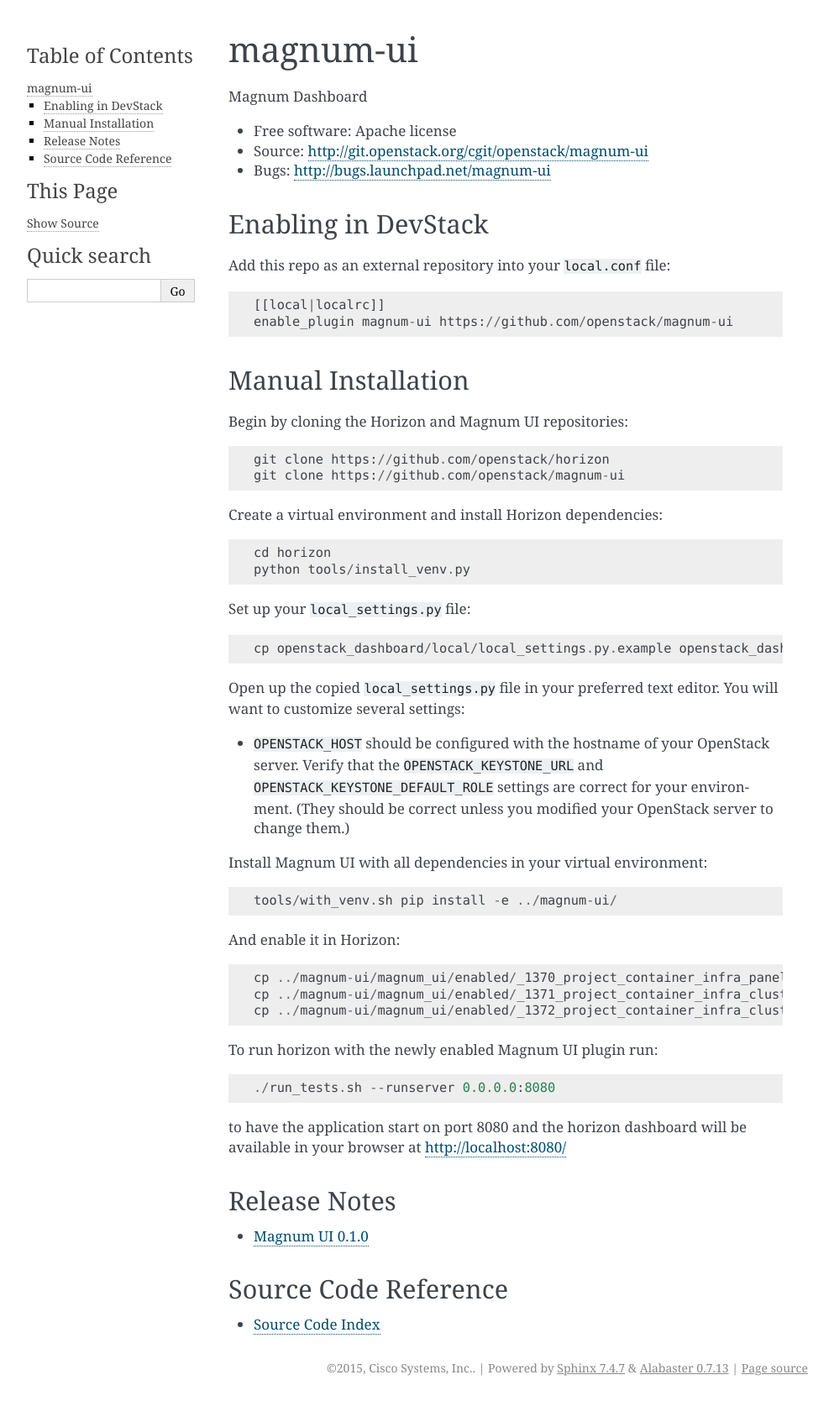
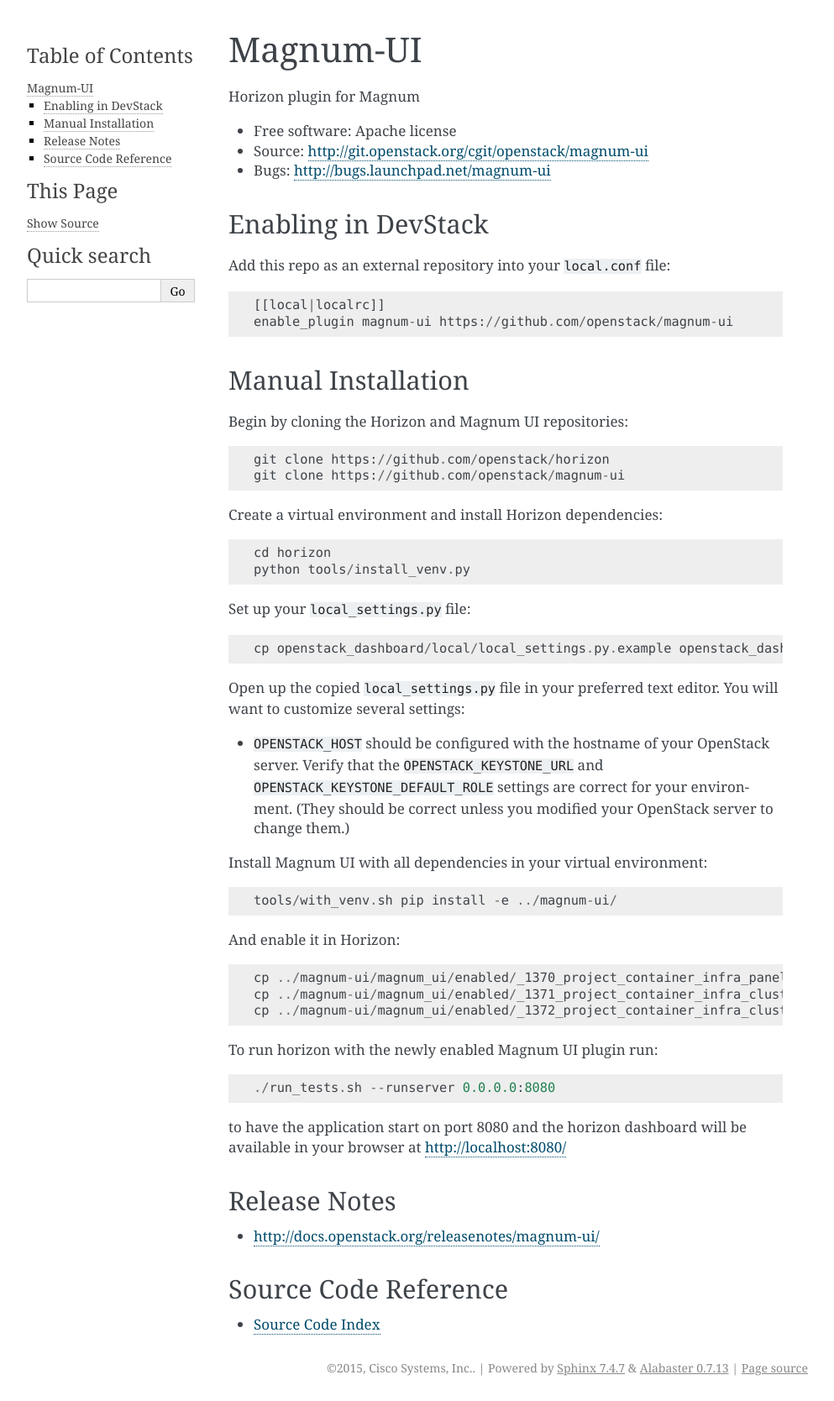
Before and after one commit to openstack/magnum-ui, a Sphinx documentation site: the page built from doc/source/index.rst, in a window 1280 px wide. Shown: the whole page at 84% size, without its empty margins (148-1141 px from the left). Built offline with Sphinx 7.4.7, drawn with Linux system fonts in a browser that asks for light colours; the version number is read from the project's files by our own code.

Commit message:
Fix URL for release notes in docs
Release notes in docs is not published by reno.
This patch change Release notes to URL published by reno.

Change-Id: I020abc16828592957496e83f74519ae919a7bb34

```diff
--- a/doc/source/index.rst
+++ b/doc/source/index.rst
@@ -1,8 +1,8 @@
-===============================
-magnum-ui
-===============================
+=========
+Magnum-UI
+=========
 
-Magnum Dashboard
+Horizon plugin for Magnum
 
 * Free software: Apache license
 * Source: http://git.openstack.org/cgit/openstack/magnum-ui
@@ -62,11 +62,7 @@
 Release Notes
 =============
 
-.. toctree::
-  :glob:
-  :maxdepth: 1
-
-  releases/*
+* http://docs.openstack.org/releasenotes/magnum-ui/
 
 Source Code Reference
 =====================
--- a/doc/source/releases/0.1.0.rst
+++ /dev/null
@@ -1,2 +0,0 @@
-Magnum UI 0.1.0
-===============
```
Also changed, not shown: README.rst (+4 -4 lines).
